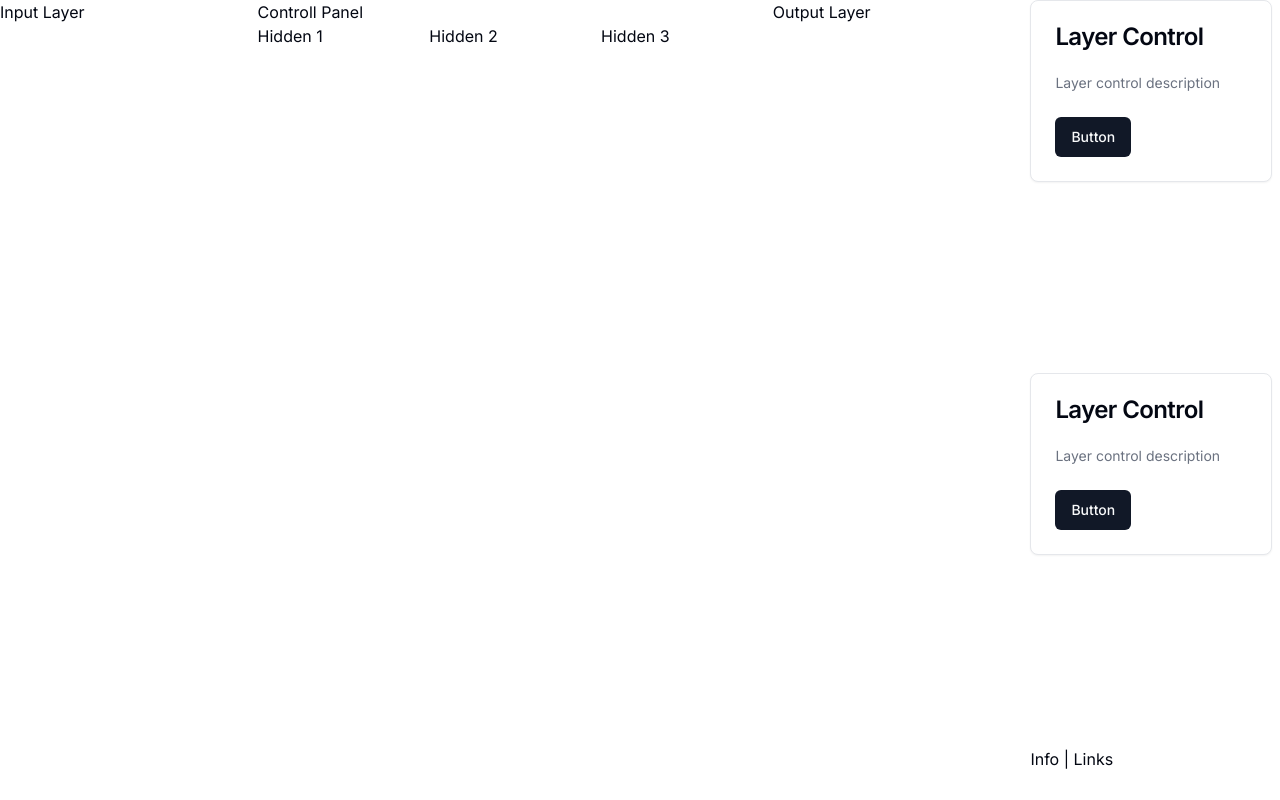
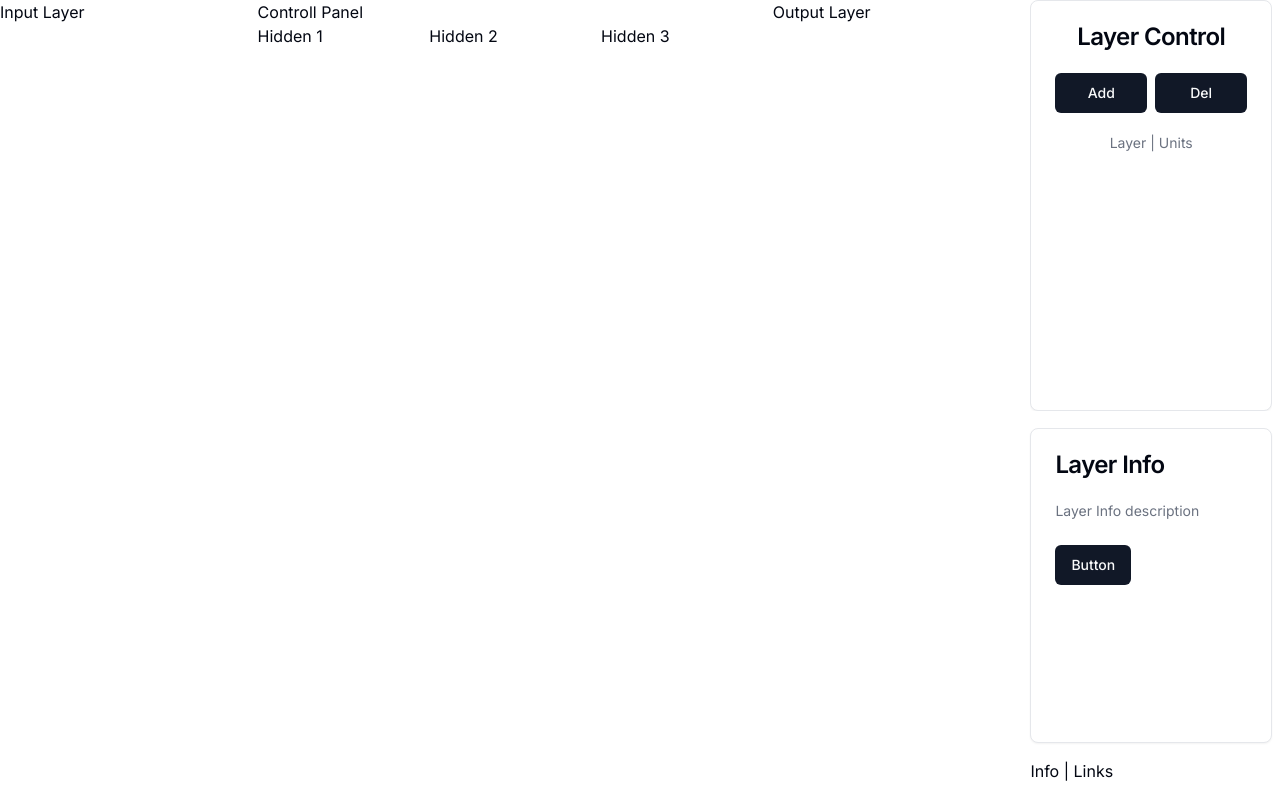
Before and after one commit to cleanupDev/nn_visualization, a Next.js app: page / in a window 1280 px wide. Built offline with nearby package versions, Linux system fonts and the light colour scheme.

Commit message:
add basic layout and buttons for layer control card, add css for buttons

```diff
--- a/app/globals.css
+++ b/app/globals.css
@@ -74,3 +74,46 @@
     @apply bg-background text-foreground;
   }
 }
+
+.button-group {
+  display: flex;
+}
+
+.pill-button {
+  border: none;
+  color: white;
+  padding: 5px 10px;
+  font-size: 8px;
+  cursor: pointer;
+  outline: none;
+
+}
+
+.minus {
+  background-color: #3a3a3a;
+  border-top-right-radius: 50px;
+  border-bottom-right-radius: 50px;
+  border-left: 0;
+}
+
+.plus {
+  background-color: #3a3a3a;
+  border-top-left-radius: 50px;
+  border-bottom-left-radius: 50px;
+  margin-right: 0px;
+}
+
+.pill-button:hover {
+  opacity: 0.8;
+}
+
+.layer-card {
+  background-color: #979797; /* Light grey background */
+  border-radius: 5px; /* Rounded corners */
+  box-shadow: 0 2px 5px  rgba(0, 0, 0, 0.1); /* Subtle shadow */
+}
+
+.layer-name {
+  font-weight: bold;
+  color: #333; /* Dark grey text for better readability */
+}
--- a/app/page.tsx
+++ b/app/page.tsx
@@ -16,11 +16,11 @@ export default function Home() {
         </div>
 
         <div>Output Layer</div>
-        <div className="grid grid-rows-13 grid-flow-col gap-2 mr-2">
-          <div className="row-start-1 row-end-6">
+        <div className="grid grid-rows-13 grid-flow-col mr-2">
+          <div className="row-start-1 row-end-3 h-full max-h-full overflow-auto">
             <LayerControllCard />
           </div>
-          <div className="row-start-7 row-end-12">
+          <div className="row-start-4 row-end-12">
             <LayerInfoCard />
           </div>
           <div className="row-start-13 row-end-13">Info | Links</div>
--- a/components/sidecards/LayerControllCard.tsx
+++ b/components/sidecards/LayerControllCard.tsx
@@ -1,3 +1,5 @@
+"use client";
+
 import * as React from "react";
 
 import {
@@ -12,20 +14,89 @@ import {
 import { Button } from "@/components/ui/button";
 
 const LayerControllCard = () => {
+  const [layers, setLayers] = React.useState<
+    { name: string; neurons: number }[]
+  >([]);
+
+  const handleAddLayer = () => {
+    if (layers.length < 3) {
+      setLayers((prevLayers) => [
+        ...prevLayers,
+        { name: `Layer ${prevLayers.length + 1}`, neurons: 0 },
+      ]);
+    }
+  };
+
+  const handleDeleteLayer = () => {
+    setLayers((prevLayers) => prevLayers.slice(0, prevLayers.length - 1));
+  };
+
+  const handleAddNeuron = (index: number) => {
+    if (layers[index].neurons >= 4) return;
+    setLayers((prevLayers) =>
+      prevLayers.map((layer, idx) =>
+        idx === index ? { ...layer, neurons: layer.neurons + 1 } : layer
+      )
+    );
+  };
+
+  const handleDeleteNeuron = (index: number) => {
+    setLayers((prevLayers) =>
+      prevLayers.map((layer, idx) =>
+        idx === index
+          ? { ...layer, neurons: Math.max(0, layer.neurons - 1) }
+          : layer
+      )
+    );
+  };
+
   return (
-    <Card>
+    <div className="h-full overflow-auto">
+      <Card className="h-full">
         <CardHeader>
-        <CardTitle>Layer Control</CardTitle>
+          <CardTitle className="text-center">Layer Control</CardTitle>
         </CardHeader>
         <CardContent>
-        <CardDescription>
-          <p>Layer control description</p>
+          <div className="grid grid-cols-2 gap-2 text-center mb-5">
+            <Button id="add-layer-button" onClick={handleAddLayer}>
+              Add
+            </Button>
+            <Button id="delete-layer-button" onClick={handleDeleteLayer}>
+              Del
+            </Button>
+          </div>
+          <CardDescription className="text-center mb-2">
+            Layer | Units
           </CardDescription>
+          <div id="layer-list" className="overflow-auto h-48 text-center">
+            {layers.map((layer, index) => (
+              <div
+                key={index}
+                className="layer-card grid grid-cols-2 mb-2 items-center p-2"
+              >
+                <p className="layer-name">
+                  {layer.name} | {layer.neurons}
+                </p>
+                <div className="button-group flex justify-end">
+                  <button
+                    className="pill-button plus"
+                    onClick={() => handleAddNeuron(index)}
+                  >
+                    +
+                  </button>
+                  <button
+                    className="pill-button minus"
+                    onClick={() => handleDeleteNeuron(index)}
+                  >
+                    -
+                  </button>
+                </div>
+              </div>
+            ))}
+          </div>
         </CardContent>
-      <CardFooter>
-        <Button>Button</Button>
-      </CardFooter>
       </Card>
+    </div>
   );
 };
 
--- a/components/sidecards/LayerInfoCard.tsx
+++ b/components/sidecards/LayerInfoCard.tsx
@@ -1,3 +1,5 @@
+"use client";
+
 import * as React from "react";
 
 import {
@@ -13,14 +15,12 @@ import { Button } from "@/components/ui/button";
 
 const LayerInfoCard = () => {
   return (
-    <Card>
+    <Card className="h-full">
       <CardHeader>
-        <CardTitle>Layer Control</CardTitle>
+        <CardTitle>Layer Info</CardTitle>
       </CardHeader>
       <CardContent>
-        <CardDescription>
-          <p>Layer control description</p>
-        </CardDescription>
+        <CardDescription>Layer Info description</CardDescription>
       </CardContent>
       <CardFooter>
         <Button>Button</Button>
```
Lines whose indentation alone changed are shown as unchanged.
